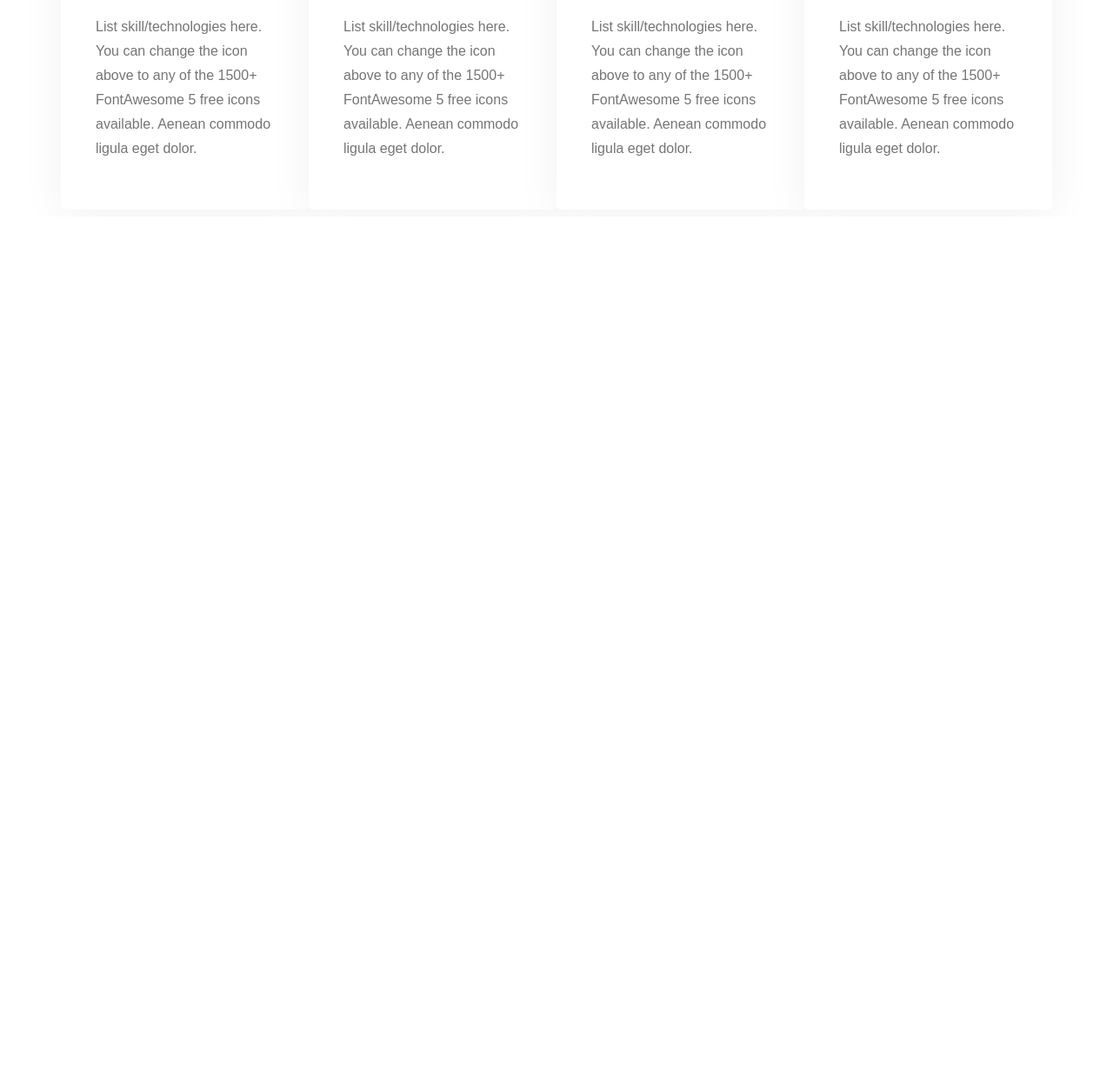
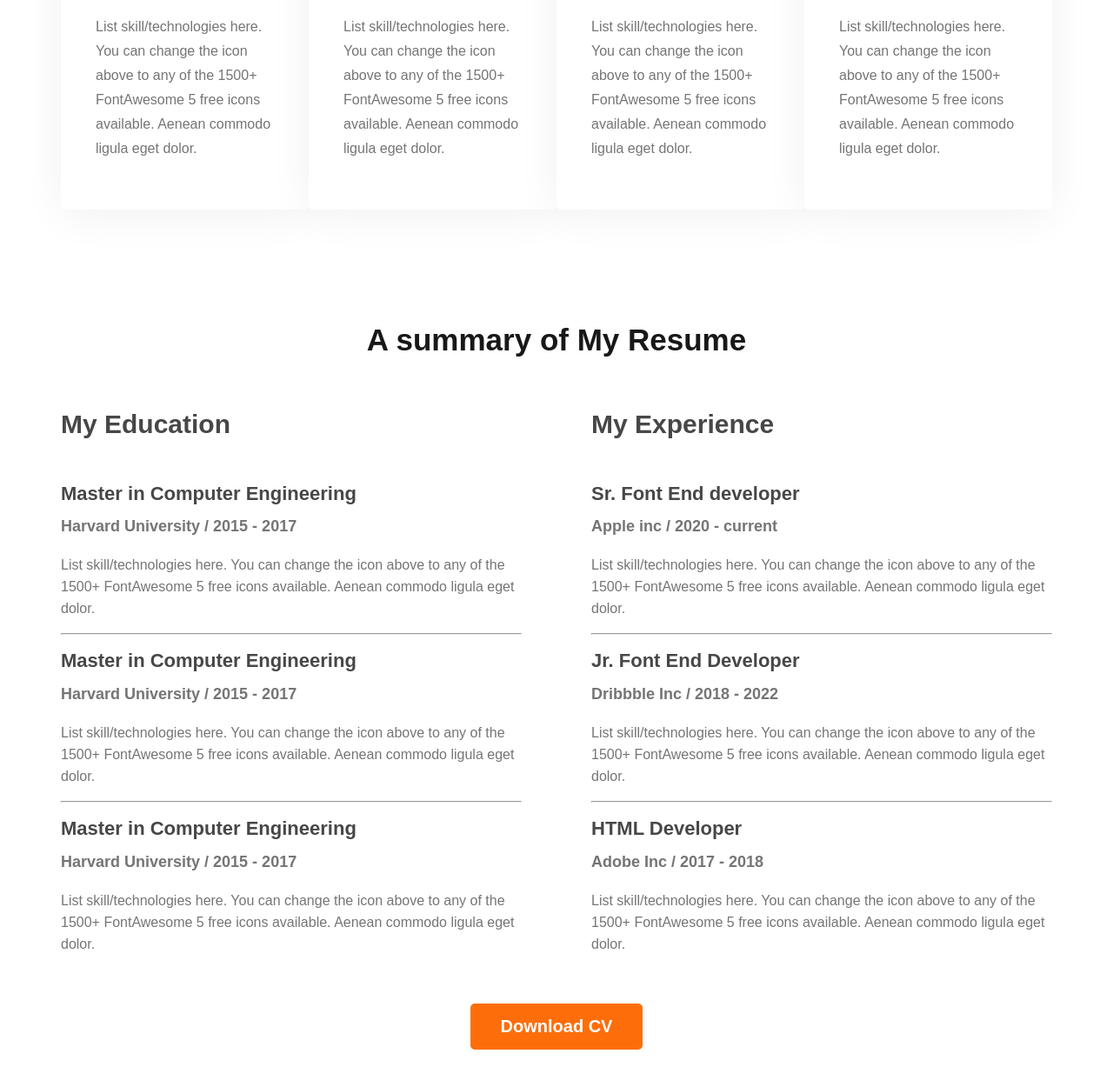
Before and after one commit to mdshafiulbasher/build-portfolio-website, a plain HTML site: page index.html in a window 1280 px wide. Shown: the part 1708-2958 px from the top of the page at 87% size. Before the commit the page ends 1957 px from the top, so only its background shows below. Drawn offline with Linux system fonts and the light colour scheme.

Commit message:
added resume part

```diff
--- a/index.html
+++ b/index.html
@@ -1,13 +1,16 @@
 <!DOCTYPE html>
 <html lang="en">
   <head>
-    <meta charset="UTF-8">
-    <meta name="viewport" content="width=device-width, initial-scale=1.0">
+    <meta charset="UTF-8" />
+    <meta name="viewport" content="width=device-width, initial-scale=1.0" />
     <title>Build-Portfolio-Website</title>
-    <link rel="preconnect" href="https://fonts.googleapis.com">
-<link rel="preconnect" href="https://fonts.gstatic.com" crossorigin>
-<link href="https://fonts.googleapis.com/css2?family=Open+Sans:ital,wght@0,700;0,800;1,400&display=swap" rel="stylesheet">
-    <link rel="stylesheet" href="style.css">
+    <link rel="preconnect" href="https://fonts.googleapis.com" />
+    <link rel="preconnect" href="https://fonts.gstatic.com" crossorigin />
+    <link
+      href="https://fonts.googleapis.com/css2?family=Open+Sans:ital,wght@0,700;0,800;1,400&display=swap"
+      rel="stylesheet"
+    />
+    <link rel="stylesheet" href="style.css" />
   </head>
   <body>
     <header class="header">
@@ -23,18 +26,31 @@
         <div class="banner-content">
           <h3 class="banner-greeting">Hi, I am</h3>
           <h1 class="banner-title">Mary Hardy</h1>
-                <p class="banner-discript">Shot what able cold new see hold.Friendly as an betrayed formerly he. Morning because as to society behaved moments.</p>
+          <p class="banner-discript">
+            Shot what able cold new see hold.Friendly as an betrayed formerly
+            he. Morning because as to society behaved moments.
+          </p>
           <button class="btn-primary">Download CV</button>
-                <button class="btn-primary btn-custom"><img src="" alt=""> contact</button>
+          <button class="btn-primary btn-custom">
+            <img src="" alt="" /> contact
+          </button>
         </div>
-            <img class="profile-pic" src="./webdeveloper-portfolio/images/hardy.png" alt="">
+        <img
+          class="profile-pic"
+          src="./webdeveloper-portfolio/images/hardy.png"
+          alt=""
+        />
       </div>
     </header>
     <main>
       <section class="about">
         <h3 class="section-title">About Us</h3>
         <p class="section-description">
-                I, m a designer & developer with a passion for web design. I enjoy developing simple, clean and slick websites that provide real value to the end user. Thousands of clients have procured exceptional resulfs while working with me. Delivering work within time and budget which meets clients requirements in our mata.
+          I, m a designer & developer with a passion for web design. I enjoy
+          developing simple, clean and slick websites that provide real value to
+          the end user. Thousands of clients have procured exceptional resulfs
+          while working with me. Delivering work within time and budget which
+          meets clients requirements in our mata.
         </p>
         <div class="about-info-container">
           <!-- .about-info*4>h4.info-title+p.info-description -->
@@ -59,34 +75,124 @@
       <section class="What">
         <h3 class="section-title">What I do</h3>
         <p id="what-i-do" class="section-description">
-                I have more than 10 years experience building software for clients all over the world. Below is a quick overview of my main technical skill sets and technologies i use. Want to find out more about my experience? Check out my online resume and project portfolio.
+          I have more than 10 years experience building software for clients all
+          over the world. Below is a quick overview of my main technical skill
+          sets and technologies i use. Want to find out more about my
+          experience? Check out my online resume and project portfolio.
         </p>
         <div class="skill-container">
           <div class="skill">
-                    <img src="./webdeveloper-portfolio/images/icons/js.png" alt="">
+            <img src="./webdeveloper-portfolio/images/icons/js.png" alt="" />
             <h3 class="skill-title">Vanilla JavaScript</h3>
-                    <p class="skill-description">List skill/technologies here. You can change the icon above to any of the 1500+ FontAwesome 5 free icons available. Aenean commodo ligula eget dolor.</p>
+            <p class="skill-description">
+              List skill/technologies here. You can change the icon above to any
+              of the 1500+ FontAwesome 5 free icons available. Aenean commodo
+              ligula eget dolor.
+            </p>
           </div>
           <div class="skill">
-                    <img src="./webdeveloper-portfolio/images/icons/react.png" alt="">
+            <img src="./webdeveloper-portfolio/images/icons/react.png" alt="" />
             <h3 class="skill-title">React</h3>
-                    <p class="skill-description">List skill/technologies here. You can change the icon above to any of the 1500+ FontAwesome 5 free icons available. Aenean commodo ligula eget dolor.</p>
+            <p class="skill-description">
+              List skill/technologies here. You can change the icon above to any
+              of the 1500+ FontAwesome 5 free icons available. Aenean commodo
+              ligula eget dolor.
+            </p>
           </div>
           <div class="skill">
-                    <img src="./webdeveloper-portfolio/images/icons/nodejs.png" alt="">
+            <img
+              src="./webdeveloper-portfolio/images/icons/nodejs.png"
+              alt=""
+            />
             <h3 class="skill-title">Node.js</h3>
-                    <p class="skill-description">List skill/technologies here. You can change the icon above to any of the 1500+ FontAwesome 5 free icons available. Aenean commodo ligula eget dolor.</p>
+            <p class="skill-description">
+              List skill/technologies here. You can change the icon above to any
+              of the 1500+ FontAwesome 5 free icons available. Aenean commodo
+              ligula eget dolor.
+            </p>
           </div>
           <div class="skill">
-                    <img src="./webdeveloper-portfolio/images/icons/mongo.png" alt="">
+            <img src="./webdeveloper-portfolio/images/icons/mongo.png" alt="" />
             <h3 class="skill-title">MongoDB</h3>
-                    <p class="skill-description">List skill/technologies here. You can change the icon above to any of the 1500+ FontAwesome 5 free icons available. Aenean commodo ligula eget dolor.</p>
+            <p class="skill-description">
+              List skill/technologies here. You can change the icon above to any
+              of the 1500+ FontAwesome 5 free icons available. Aenean commodo
+              ligula eget dolor.
+            </p>
           </div>
         </div>
       </section>
+      <section class="resume">
+        <h3 class="section-title">A summary of My Resume</h3>
+        <div class="resume-container">
+          <div class="education">
+            <h2 class="resume-title">My Education</h2>
+            <div class="resume-details">
+              <h3 class="department">Master in Computer Engineering</h3>
+              <h4 class="university">Harvard University / 2015 - 2017</h4>
+              <p class="description">
+                List skill/technologies here. You can change the icon above to
+                any of the 1500+ FontAwesome 5 free icons available. Aenean
+                commodo ligula eget dolor.
+              </p>
+            </div>
+            <hr />
+            <div class="resume-details">
+              <h3 class="department">Master in Computer Engineering</h3>
+              <h4 class="university">Harvard University / 2015 - 2017</h4>
+              <p class="description">
+                List skill/technologies here. You can change the icon above to
+                any of the 1500+ FontAwesome 5 free icons available. Aenean
+                commodo ligula eget dolor.
+              </p>
+            </div>
+            <hr />
+            <div class="resume-details">
+              <h3 class="department">Master in Computer Engineering</h3>
+              <h4 class="university">Harvard University / 2015 - 2017</h4>
+              <p class="description">
+                List skill/technologies here. You can change the icon above to
+                any of the 1500+ FontAwesome 5 free icons available. Aenean
+                commodo ligula eget dolor.
+              </p>
+            </div>
+          </div>
+          <div class="exprience">
+            <h2 class="resume-title">My Experience</h2>
+            <div class="resume-details">
+              <h3 class="designation">Sr. Font End developer</h3>
+              <h4 class="company">Apple inc / 2020 - current</h4>
+              <p class="description">
+                List skill/technologies here. You can change the icon above to
+                any of the 1500+ FontAwesome 5 free icons available. Aenean
+                commodo ligula eget dolor.
+              </p>
+            </div>
+            <hr />
+            <div class="resume-details">
+              <h3 class="designation">Jr. Font End Developer</h3>
+              <h4 class="company">Dribbble Inc / 2018 - 2022</h4>
+              <p class="description">
+                List skill/technologies here. You can change the icon above to
+                any of the 1500+ FontAwesome 5 free icons available. Aenean
+                commodo ligula eget dolor.
+              </p>
+            </div>
+            <hr />
+            <div class="resume-details">
+              <h3 class="designation">HTML Developer</h3>
+              <h4 class="company">Adobe Inc / 2017 - 2018</h4>
+              <p class="description">
+                List skill/technologies here. You can change the icon above to
+                any of the 1500+ FontAwesome 5 free icons available. Aenean
+                commodo ligula eget dolor.
+              </p>
+            </div>
+          </div>
+        </div>
+        <div class="resume-button"><button class="btn-primary">Download CV</button></div>
+      </section>
     </main>
-    <footer>
-
-    </footer>
+    <footer></footer>
   </body>
 </html>
--- a/style.css
+++ b/style.css
@@ -6,6 +6,9 @@ body {
 main {
   max-width: 1140px;
   margin: 0 auto;
+}
+main section{
+    margin-top: 130px;
 }
 /* nav related style */
 .nav-bar {
@@ -155,3 +158,37 @@ nav a {
   font-weight: 400;
   line-height: 28px;
 }
+/* resume related style */
+.resume-container{
+    display: flex;
+    gap: 80px;
+}
+.resume-title{
+    color: #474747;
+font-size: 30px;
+font-weight: 700;
+padding-bottom: 30px;
+}
+.department , .designation{
+    color: #474747;
+font-size: 22px;
+font-weight: 700;
+}
+.company , .university{
+    color: #757575;
+    font-size: 18px;
+    font-weight: 600;
+}
+.description{
+    color: #757575;
+    font-size: 16px;
+    font-weight: 400;
+    line-height: 25px;
+}
+.resume-details{
+    line-height: 15px;
+}
+.resume-button{
+     text-align: center;
+     padding: 40px;
+}
```
Lines whose indentation alone changed are shown as unchanged.
